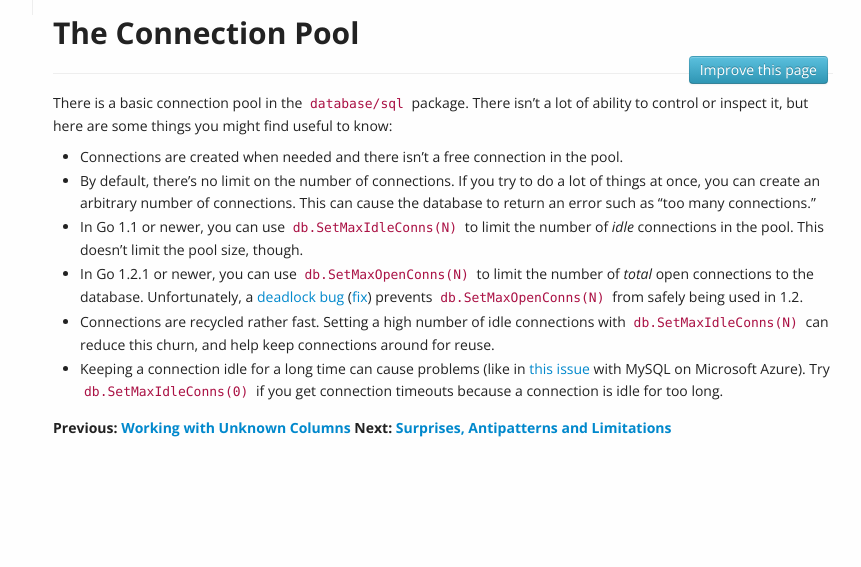
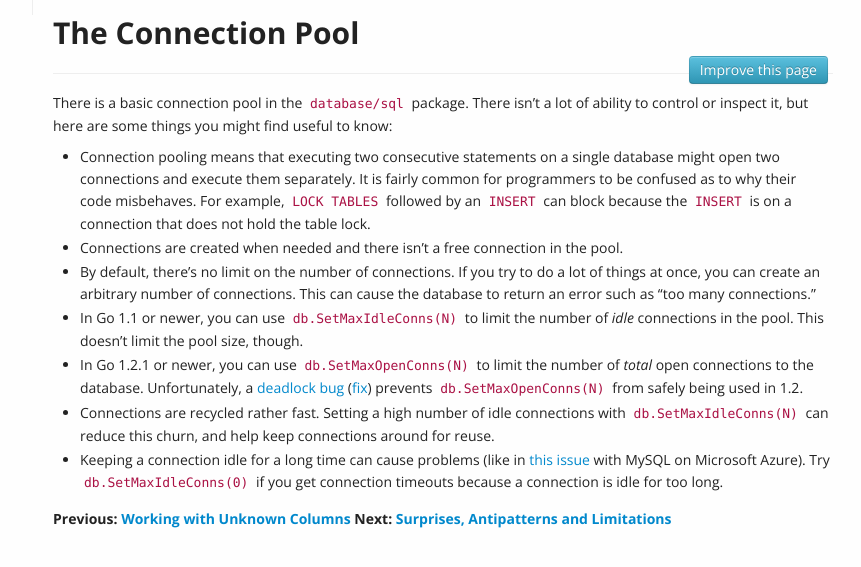
Before and after one commit to VividCortex/go-database-sql-tutorial, a Jekyll site: the page built from connection-pool.md, in a window 1280 px wide. Shown: the top 567 px of the page, without its empty margins (277-1138 px from the left). Built offline with Jekyll 4.4.1, drawn with Linux system fonts in a browser that asks for light colours.

Commit message:
note on cxn state; fix #57

```diff
--- a/connection-pool.md
+++ b/connection-pool.md
@@ -7,6 +7,7 @@ There is a basic connection pool in the `database/sql` package. There isn't a
 lot of ability to control or inspect it, but here are some things you might find
 useful to know:
 
+* Connection pooling means that executing two consecutive statements on a single database might open two connections and execute them separately. It is fairly common for programmers to be confused as to why their code misbehaves. For example, `LOCK TABLES` followed by an `INSERT` can block because the `INSERT` is on a connection that does not hold the table lock.
 * Connections are created when needed and there isn't a free connection in the pool.
 * By default, there's no limit on the number of connections. If you try to do a lot of things at once, you can create an arbitrary number of connections. This can cause the database to return an error such as "too many connections."
 * In Go 1.1 or newer, you can use `db.SetMaxIdleConns(N)` to limit the number of *idle* connections in the pool. This doesn't limit the pool size, though.
```
